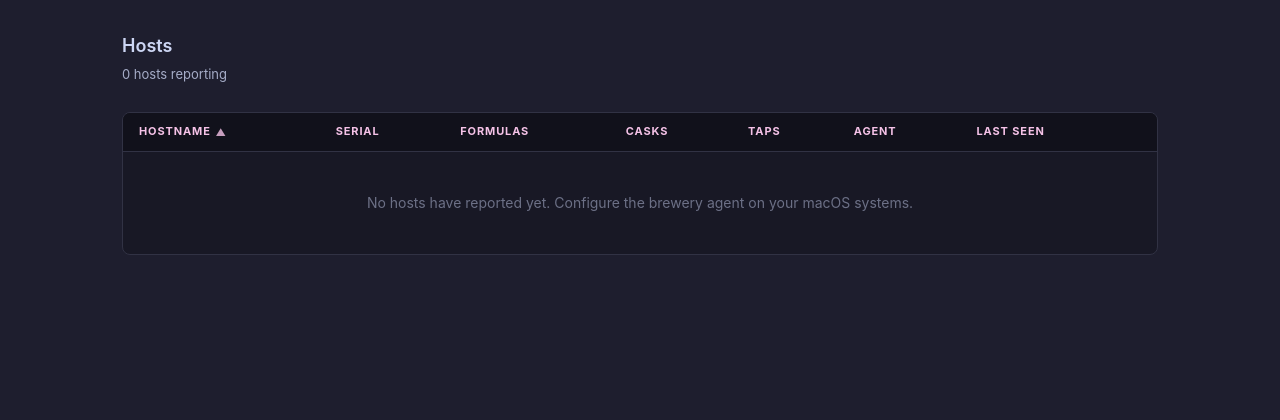
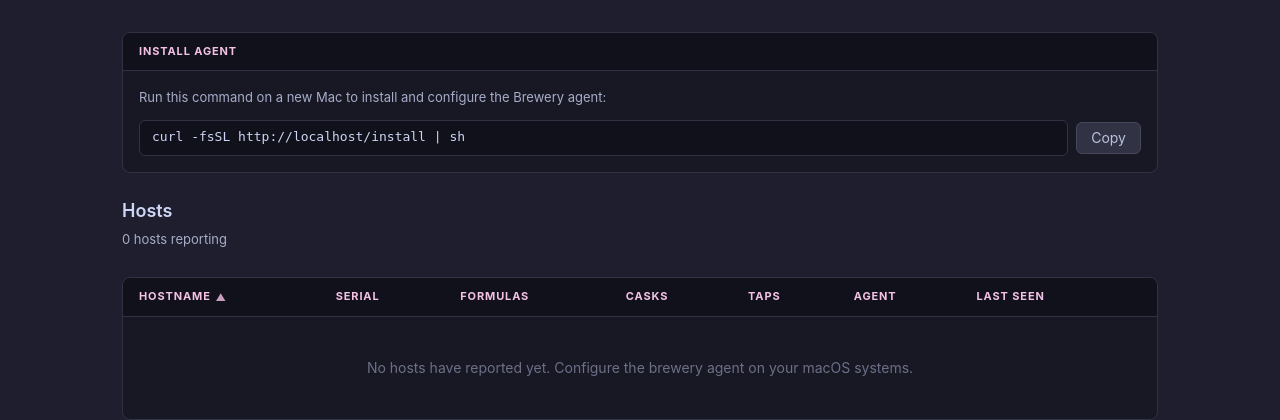
Before and after one commit to cpressland/brewery, a FastAPI app: page / in a window 1280 px wide. Shown: the part 55-475 px from the top of the page. Run offline with FastAPI, Linux system fonts and the light colour scheme; data that the repository does not hold is empty.

Commit message:
feat(install): improve installation ux

```diff
--- a/server/main.py
+++ b/server/main.py
@@ -1,3 +1,4 @@
+import base64
 import logging
 import os
 from contextlib import asynccontextmanager
@@ -25,12 +26,25 @@
 app.include_router(web_router)
 
 
+def _basic_auth_valid(request: Request, password: str) -> bool:
+    auth = request.headers.get("authorization", "")
+    if not auth.lower().startswith("basic "):
+        return False
+    try:
+        _, _, supplied = base64.b64decode(auth[6:]).decode().partition(":")
+        return supplied == password
+    except Exception:
+        return False
+
+
 class _AuthMiddleware(BaseHTTPMiddleware):
     async def dispatch(self, request: Request, call_next):
         password = os.environ.get("BREWERY_PASSWORD")
         if password:
             path = request.url.path
             if not path.startswith("/api") and path != "/login":
+                if path == "/install" and _basic_auth_valid(request, password):
+                    return await call_next(request)
                 if not request.session.get("logged_in"):
                     return RedirectResponse(url="/login", status_code=302)
         return await call_next(request)
--- a/server/templates/index.html
+++ b/server/templates/index.html
@@ -10,6 +10,17 @@
 {% endmacro %}
 
 {% block content %}
+<div class="card" style="margin-bottom: 1.5rem;">
+  <div class="section-header">Install Agent</div>
+  <div class="card-body">
+    <p style="color: var(--subtext0); font-size: 0.8125rem; margin-bottom: 0.75rem;">Run this command on a new Mac to install and configure the Brewery agent:</p>
+    <div style="display: flex; align-items: center; gap: 0.5rem;">
+      <code id="install-cmd" style="background: var(--crust); border: 1px solid var(--surface0); border-radius: 6px; padding: 0.4rem 0.75rem; flex: 1; color: var(--text); overflow: hidden; text-overflow: ellipsis; white-space: nowrap;">curl -fsSL {{ install_url }}/install | sh</code>
+      <button class="btn" onclick="navigator.clipboard.writeText(document.getElementById('install-cmd').textContent).then(() => { this.textContent = 'Copied!'; setTimeout(() => this.textContent = 'Copy', 1500); })">Copy</button>
+    </div>
+  </div>
+</div>
+
 <div class="page-header">
   <h2>Hosts</h2>
   <p class="sub" id="host-count">{{ hosts | length }} host{% if hosts | length != 1 %}s{% endif %} reporting</p>
```
Also changed, not shown: server/routes/web.py (+25 -2 lines), README.md, 3 other files.
